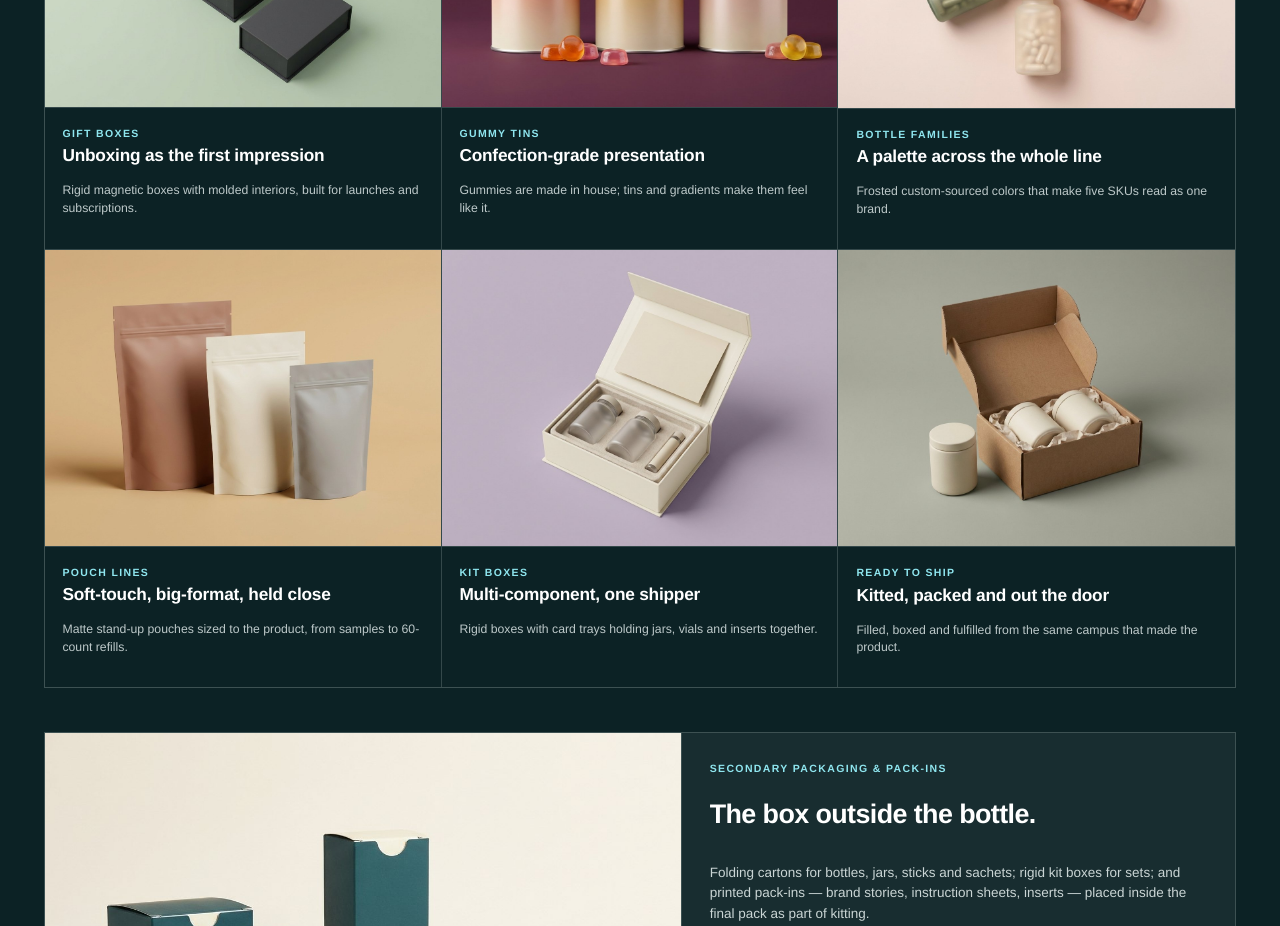
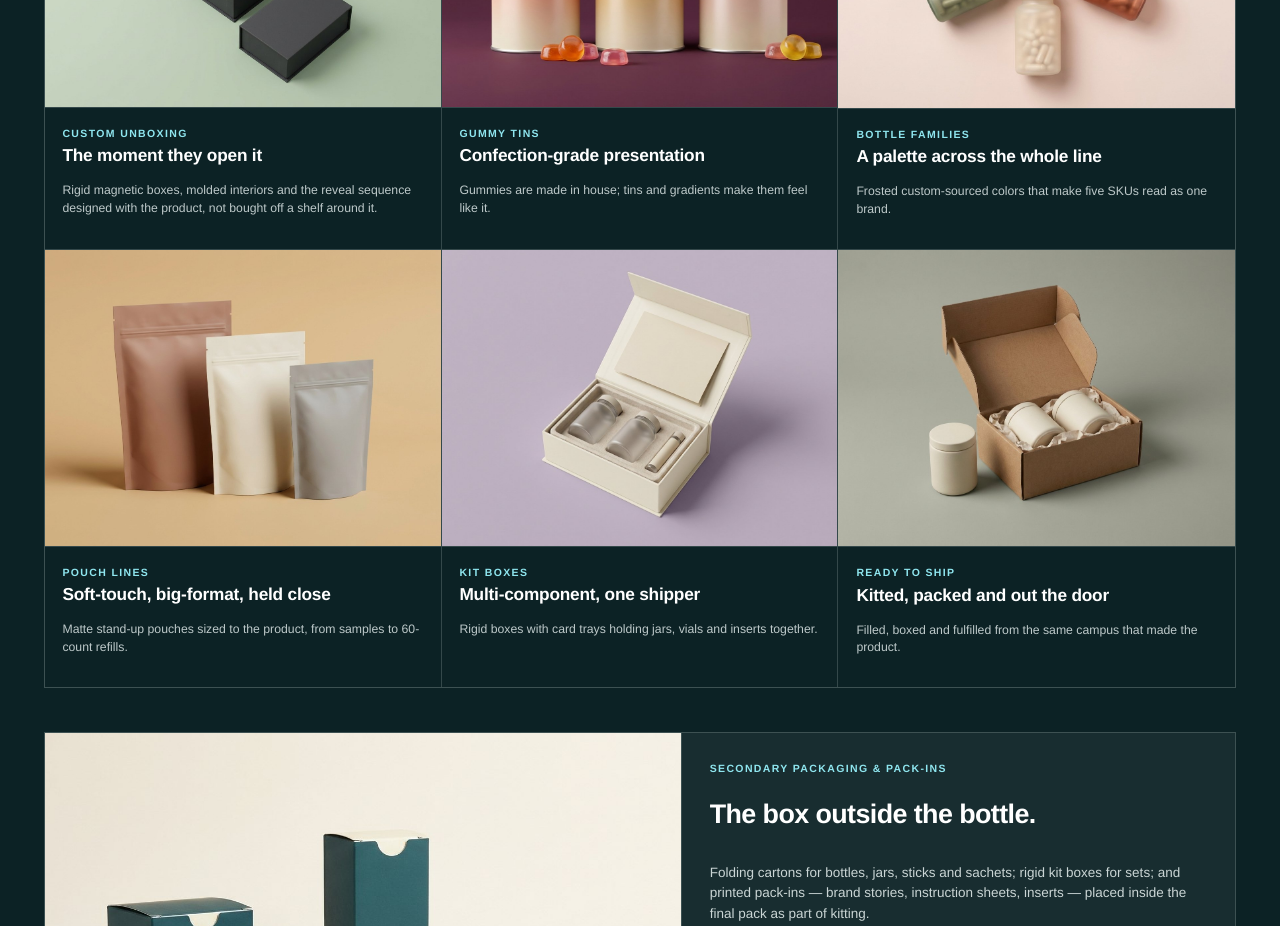
Before and after one commit to famehealthlabs/fame-platform-deck, a plain HTML site: page packaging/index.html in a window 1280 px wide. Shown: the part 4820-5746 px from the top of the page. Drawn offline with Linux system fonts and the light colour scheme.

Commit message:
Gift boxes becomes custom unboxing
Namrata: it is not a gift box, it is a custom unboxing experience.
'Gift boxes' framed it as a seasonal SKU; the card now sells the
designed reveal, which is what the rigid box and moulded interior are
actually for.

```diff
--- a/packaging/index.html
+++ b/packaging/index.html
@@ -483,7 +483,7 @@ a{color:inherit;} :focus-visible{outline:2px solid var(--teal);outline-offset:3p
       <div class="icard"><div class="fig"><img src="../img/cv-jarsystem.jpg?v=2" alt="Frosted capsule jars beside matching folding cartons"></div>
         <div class="cap"><span class="lab">Jar + carton systems</span><div class="h4">Primary and secondary, designed as one</div><p class="small">The jar and the carton it ships in, speaking the same language on the shelf.</p></div></div>
       <div class="icard"><div class="fig"><img src="../img/cv-giftbox.jpg?v=2" alt="Rigid magnetic gift boxes, one open with a bottle nested inside"></div>
-        <div class="cap"><span class="lab">Gift boxes</span><div class="h4">Unboxing as the first impression</div><p class="small">Rigid magnetic boxes with molded interiors, built for launches and subscriptions.</p></div></div>
+        <div class="cap"><span class="lab">Custom unboxing</span><div class="h4">The moment they open it</div><p class="small">Rigid magnetic boxes, molded interiors and the reveal sequence designed with the product, not bought off a shelf around it.</p></div></div>
       <div class="icard"><div class="fig"><img src="../img/cv-gummytins.jpg?v=2" alt="Gradient metal tins with gummies"></div>
         <div class="cap"><span class="lab">Gummy tins</span><div class="h4">Confection-grade presentation</div><p class="small">Gummies are made in house; tins and gradients make them feel like it.</p></div></div>
       <div class="icard"><div class="fig"><img src="../img/cv-bottlefam.jpg?v=2" alt="A family of frosted bottles in muted colors, overhead"></div>
```
